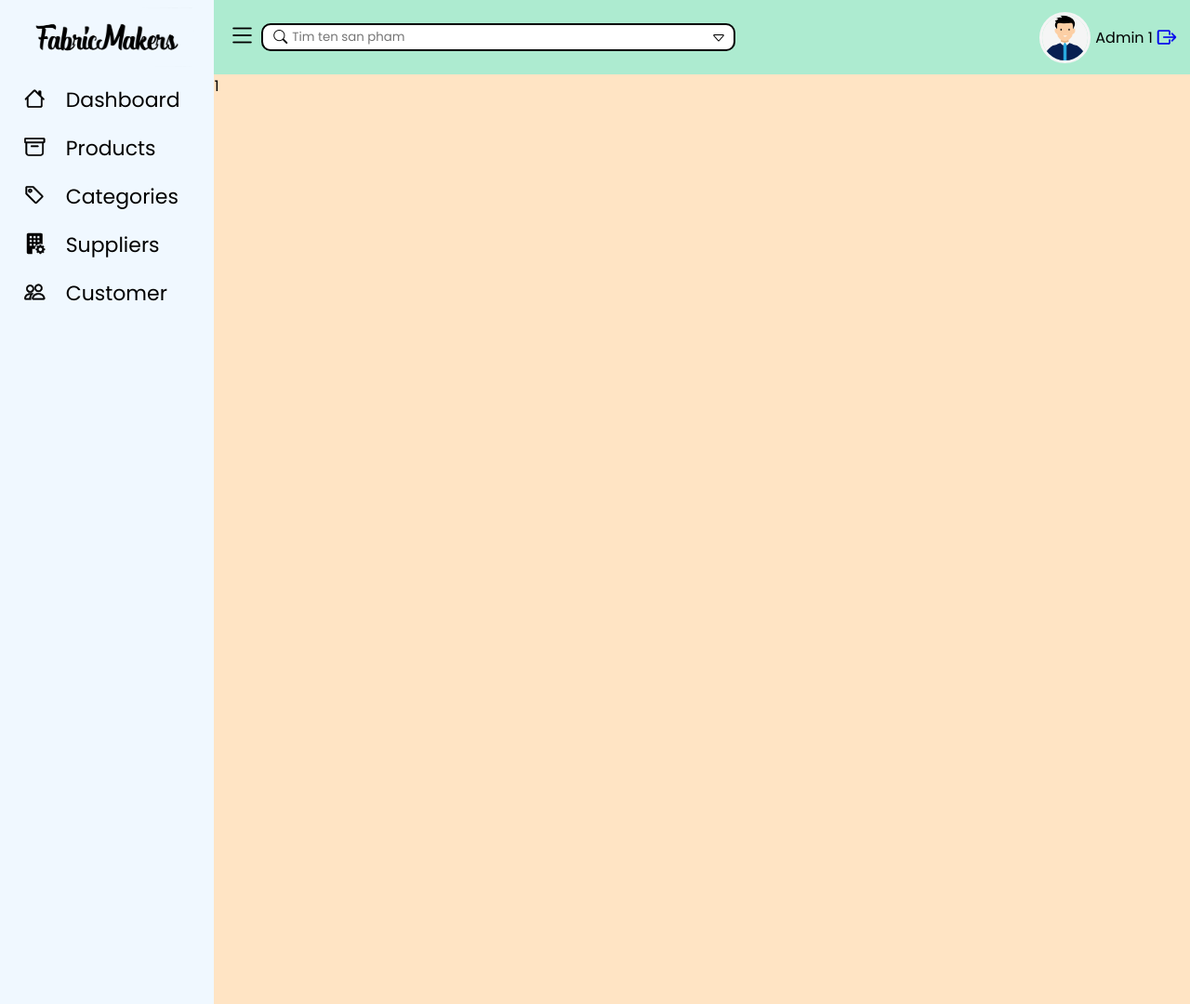
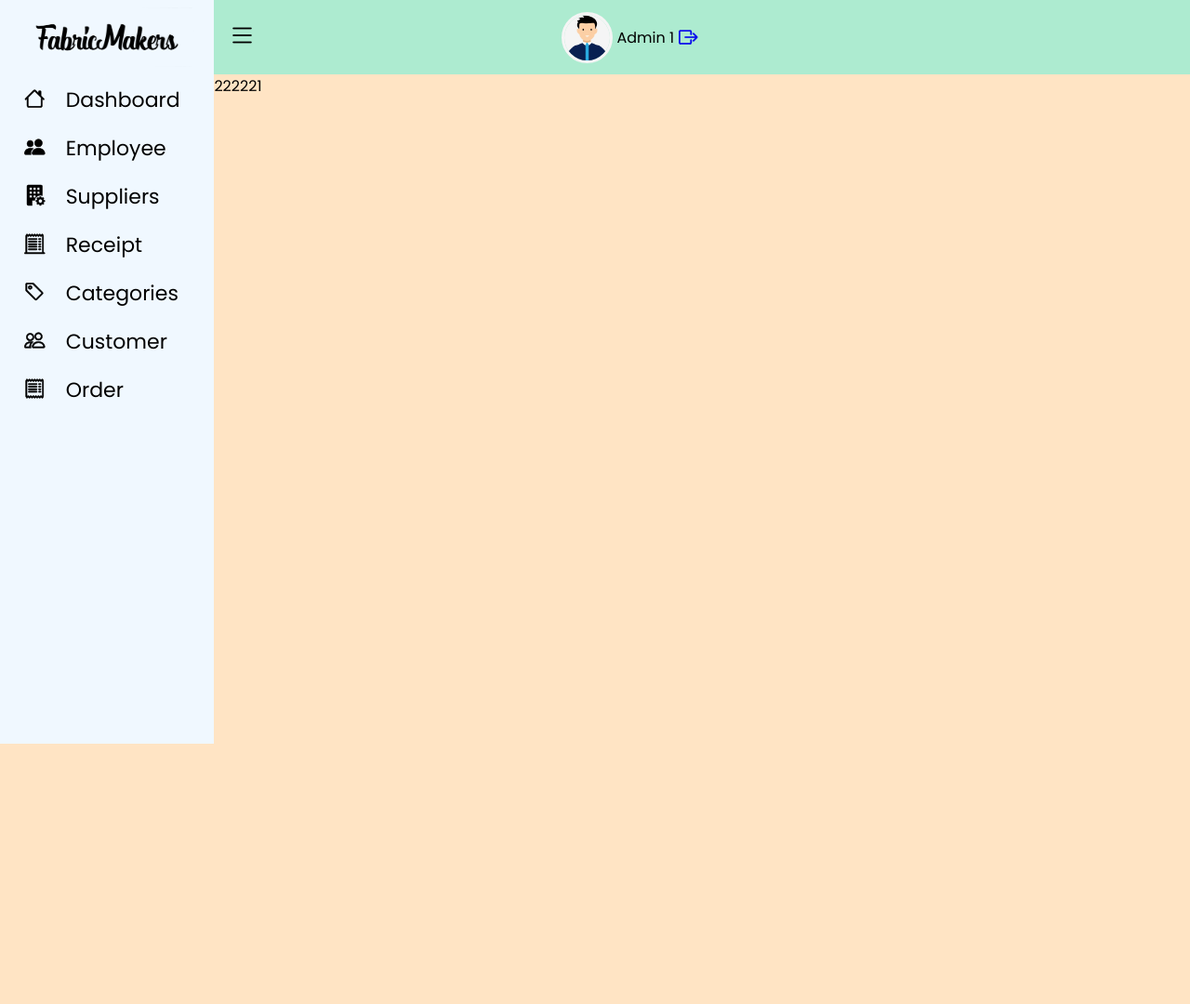
Before and after one commit to nguynqh/FabricAgency, a PHP site: page /pages/main.php in a window 1280 px wide. Shown: the whole page at 93% size. After the commit the page ends 800 px from the top, so only its background shows below. Run offline with PHP 8.4, Linux system fonts and the light colour scheme; the visitor is signed in with stand-in values (Sample User, id 1).

Commit message:
Add files via upload

```diff
--- a/base/navbar.php
+++ b/base/navbar.php
@@ -1,7 +1,7 @@
 <!-- navbar -->
 <div class="nav-bar">
     <div class="navbar-logo">
-        <a href="main.php">
+        <a href="../pages/main.php">
         <img src="../image/web_image/logo1-modified-removebg.png" alt="">
         </a>
     </div>
@@ -9,7 +9,7 @@
         <button class="toggler-button">
             <i class="bi bi-list"></i>
         </button>
-        <div class="search-field">
+        <!-- <div class="search-field">
             <form action="#search" method="$_POST" class="form-search-box" onsubmit="process_find()">
                 <button type="submit" class="search-icon">
                     <i class="bi bi-search"></i>
@@ -20,7 +20,7 @@
                     <i class="bi bi-caret-down-fill" hidden></i>
                 </div>
             </form>
-        </div>
+        </div> -->
         <ul class="navbar-item-wraper">
             <li class="navbar-item profile-admin">
                 <div class="nav-profile-img">
--- a/base/sidebar.php
+++ b/base/sidebar.php
@@ -10,27 +10,36 @@
             </a>
         </li>
         <li class="sidebar-item">
-            <a href="../pages/products.php">
+            <a href="#employee">
                 <div class="sidebar-item-icon">
-                    <i class="bi bi-archive"></i>
+                    <i class="bi bi-people-fill"></i>
                 </div>
-                <div class="sidebar-item-text">Products</div>
-            </a>
-        </li>
-        <li class="sidebar-item">
-            <a href="../pages/properties_form.php">
-                <div class="sidebar-item-icon">
-                    <i class="bi bi-tag"></i>
-                </div>
-                <div class="sidebar-item-text">Categories</div>
+                <div class="sidebar-item-text">Employee</div>
             </a>
         </li>
         <li class="sidebar-item">
             <a href="#the loai">
                 <div class="sidebar-item-icon">
-                    <i class="bi bi-building-fill-gear"></i>
+                <i class="bi bi-building-fill-gear"></i>
                 </div>
                 <div class="sidebar-item-text">Suppliers</div>
+            </a>
+        </li>
+        <li class="sidebar-item" onclick="clearSession()">
+            <a href="../pages/test_search_receipt.php" id="receipt">
+                <div class="sidebar-item-icon">
+                    <i class="bi bi-receipt-cutoff"></i>
+                </div>
+                <div class="sidebar-item-text">Receipt</div>
+            </a>
+        </li>
+
+        <li class="sidebar-item">
+            <a href="../pages/properties_form.php" id="receipt">
+                <div class="sidebar-item-icon">
+                    <i class="bi bi-tag"></i>
+                </div>
+                <div class="sidebar-item-text">Categories</div>
             </a>
         </li>
         <li class="sidebar-item">
@@ -41,5 +50,23 @@
                 <div class="sidebar-item-text">Customer</div>
             </a>
         </li>
+        <li class="sidebar-item">
+            <a href="../pages/order.php">
+                <div class="sidebar-item-icon">
+                    <i class="bi bi-receipt"></i>
+                </div>
+                <div class="sidebar-item-text">Order</div>
+            </a>
+        </li>
     </ul>
 </div>
+
+<script>
+    function clearSession() {
+        // Using JavaScript to redirect and clear the session
+        window.location.href = '../pages/test_search_receipt.php';
+        // Assuming "fulldata" is the name of your session variable, you can change it accordingly
+        sessionStorage.removeItem('fulldata');
+        // console.log('test');
+    }
+</script>
--- a/css/navbar_sidebar.css
+++ b/css/navbar_sidebar.css
@@ -14,9 +14,13 @@ body{
 }
 
 .container-scroller{
-    height: 1000px;
+    display: flex;
+    flex-direction: column;
+    min-height: 100vh;
+    /* display: flex; */
     width: 100%;
     background-color: rgb(153, 205, 205);
+    /* overflow-y: scroll; */
 }
 
 /* =============navbar============ */
@@ -70,62 +74,6 @@ body{
     cursor: pointer;
 }
 
-        /* search field */
-.search-field{
-    display: flex;
-    height: 30px;
-    width: 50%;
-    border: solid 2px black;
-    border-radius: 10px;
-    background-color: white;
-    padding: 6px;
-    margin-left: 10px;
-
-}
-
-.search-field .form-search-box{
-    display: flex;
-    align-items: center;
-    width: 100%;
-}
-
-.search-field .form-search-box .search-icon{
-    height: 20px;
-    width: 20px;
-    display: flex;
-    align-items: center;
-}
-
-.search-field .form-search-box .search-icon i{
-    font-size: 15px;
-}
-
-.search-field .form-search-box input{
-    margin-left: 5px;
-    width: 100%;
-}
-
-.search-field .form-search-box input:focus {
-    outline: none;
-}
-
-.search-field .search-box{
-    border: 0;
-}
-
-.advanced-search{
-    width: 22px;
-    height: 22px;
-    justify-content: center;
-    align-items: center;
-    text-align: center;
-    border-radius: 50%;
-}
-
-.advanced-search:hover{
-    background-color: rgb(215, 215, 215);
-}
-
         /* navbar item */
 .navbar-item-wraper{
     width: 47%;
@@ -174,6 +122,7 @@ body{
     height: 100%;
     z-index: 1;
     width: 100%;
+    flex: 1;
 }
         /* ------------------- side bar ------------------------- */
 .side-bar{
@@ -229,4 +178,5 @@ body{
     background-color: bisque;
     position: absolute;
     margin-left: 18%;
+    flex: 1;
 }
--- a/pages/main.php
+++ b/pages/main.php
@@ -1,6 +1,8 @@
 <?php
-    session_start();
-    // if (isset($_SESSION['id'])) {
+//    session_start();
+//    if (isset($_SESSION['id'])) {
+//        echo('hiiiiiii');
+//    }
 
 // huy session
 // session_start();
@@ -24,7 +26,14 @@
             <?php include '../base/sidebar.php'; ?>
             <div class="main-content-wrap">
                 <div class="test">
-                    <?php echo($_SESSION['id']);?>
+                    <?php
+                    session_start();
+                    if (isset($_SESSION['ID'])) {
+                        # code...
+                        echo('22222');
+                        echo($_SESSION['ID']);
+                    }
+                    ?>
                 </div>
             </div>
         </div>
--- a/php/search_receipt.php
+++ b/php/search_receipt.php
@@ -25,7 +25,7 @@
     // print_r($_SESSION['fulldata']);
 
 
-    header("Location: ../pages/test_search_receipt.php");
+    header("Location: ../pages/test_search_receipt.php?search=true");
 
 
 ?>
```
Also changed, not shown: Test/test_insert_bolt.php (added, +32 -0 lines), pages/test.html (+10 -8 lines), pages/test_search_receipt.php (+6 -1 lines), php/login.php (+68 -17 lines), php/login_old.php (added, +103 -0 lines), Test/action.php (added). Lines whose indentation alone changed are shown as unchanged.
